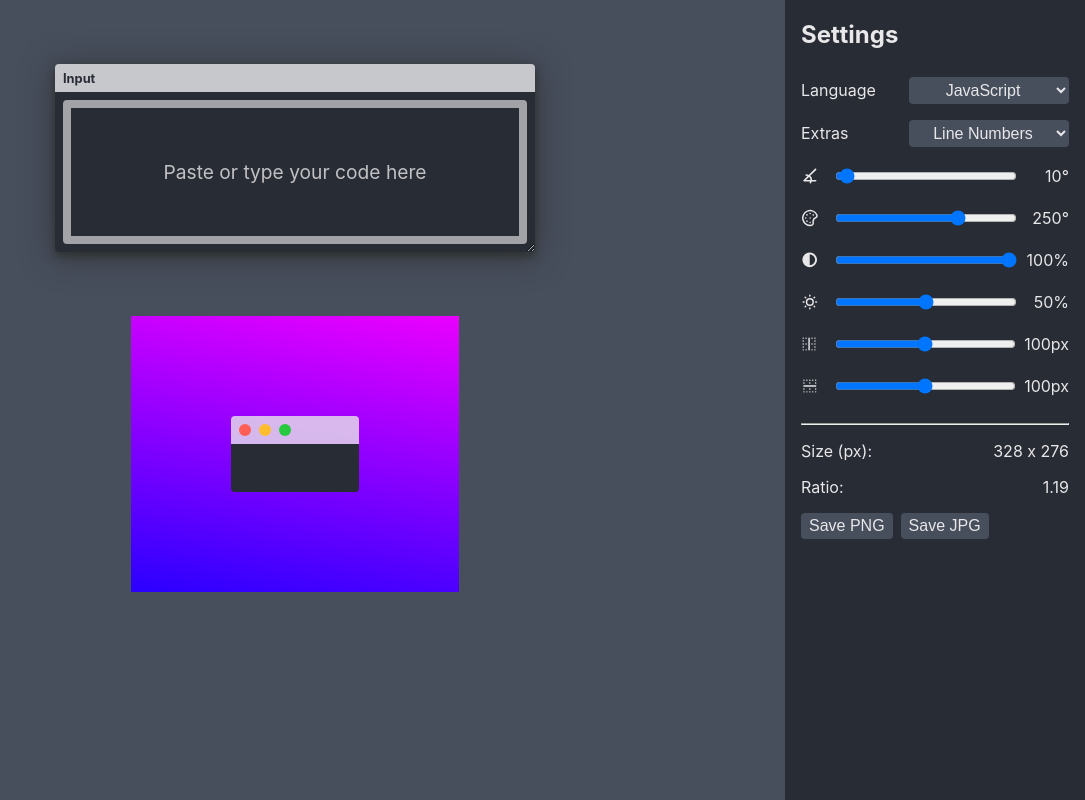
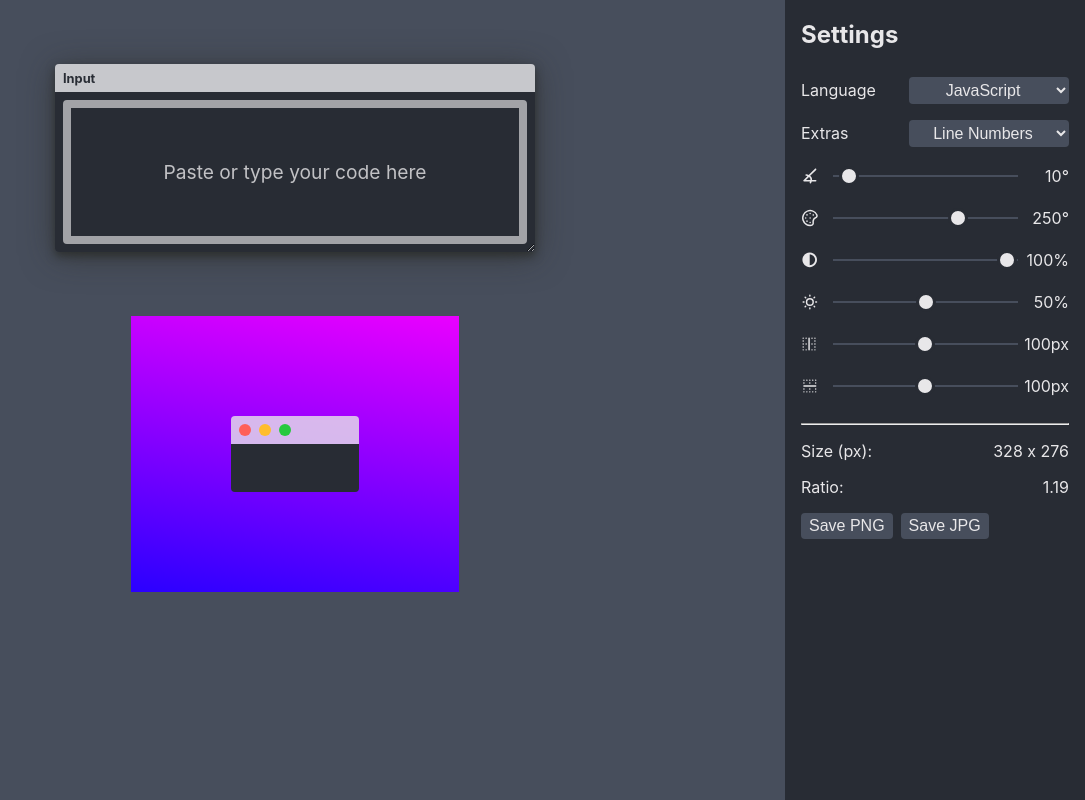
Before and after one commit to dczysz/snippety, a React (Create React App) app: page / in a window 1280 px wide. Shown: the whole page, without its empty margins (195-1280 px from the left). Built offline with nearby package versions, Linux system fonts and the light colour scheme.

Commit message:
Custom range input sliders

```diff
--- a/src/components/Slider.js
+++ b/src/components/Slider.js
@@ -5,10 +5,61 @@ const StyledSlider = styled.label`
   display: flex;
   align-items: center;
   justify-content: space-between;
+  position: relative;
+  z-index: 1;
 
-  input {
+  /* Custom track to keep consistent cross-browser */
+  ::before {
+    content: '';
+    position: absolute;
+    height: 2px;
+    left: 2rem;
+    right: 3.2rem;
+    background: hsl(${p => p.theme.lightGray});
+    z-index: -1;
+  }
+
+  input[type='range'] {
     width: 100%;
     margin: 0;
+    -webkit-appearance: none;
+    background: transparent;
+
+    :focus {
+      outline: none;
+    }
+
+    /* Thumb */
+    ::-webkit-slider-thumb {
+      -webkit-appearance: none;
+      border: 3px solid hsl(${p => p.theme.gray});
+      border-radius: 50%;
+      height: 1.25rem;
+      width: 1.25rem;
+      background: hsl(${p => p.theme.white});
+    }
+    ::-moz-range-thumb {
+      border: 3px solid hsl(${p => p.theme.gray});
+      border-radius: 50%;
+      height: 0.875rem;
+      width: 0.875rem;
+      background: hsl(${p => p.theme.white});
+    }
+
+    /* Track */
+    ::-webkit-slider-runnable-track {
+      align-self: flex-start;
+      border: none;
+    }
+    ::-ms-track {
+      width: 100%;
+      cursor: pointer;
+      background: transparent;
+      border-color: transparent;
+      color: transparent;
+    }
+    ::-moz-range-track {
+    }
   }
 
   span {
```
